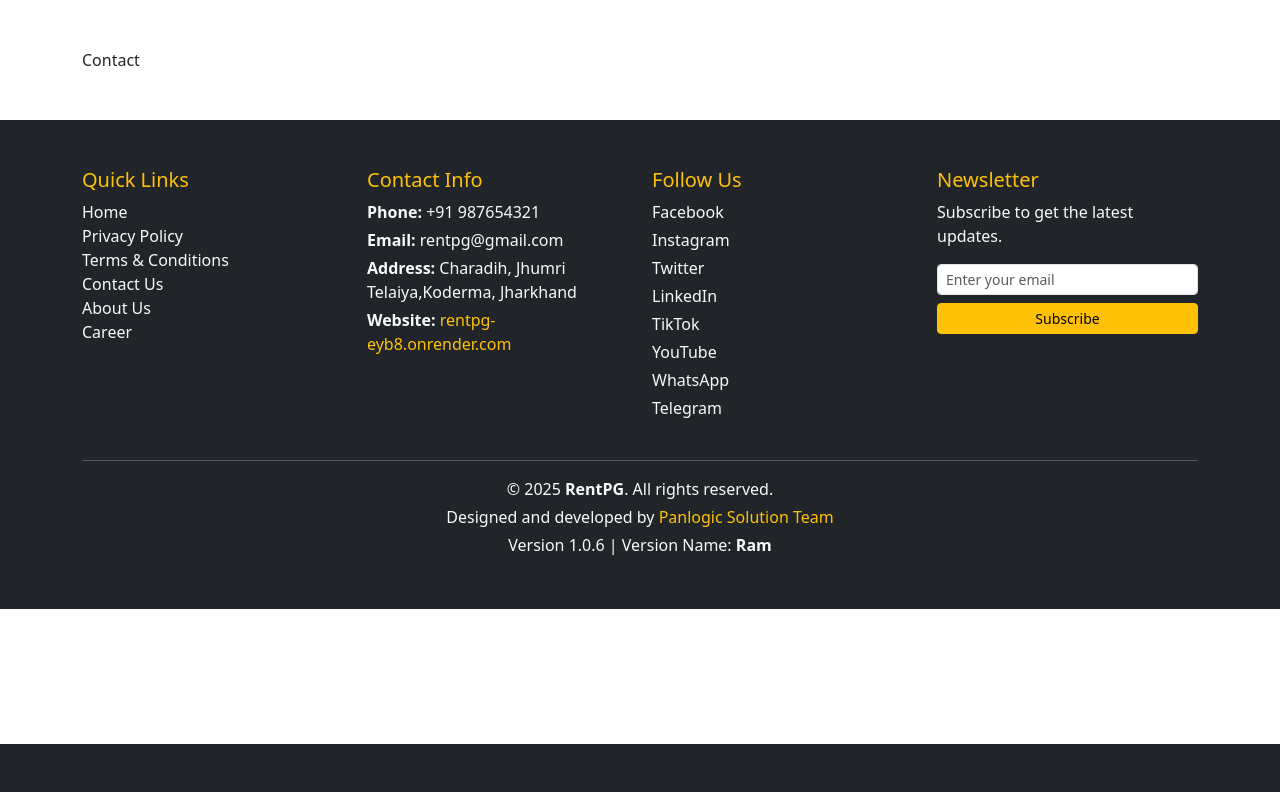
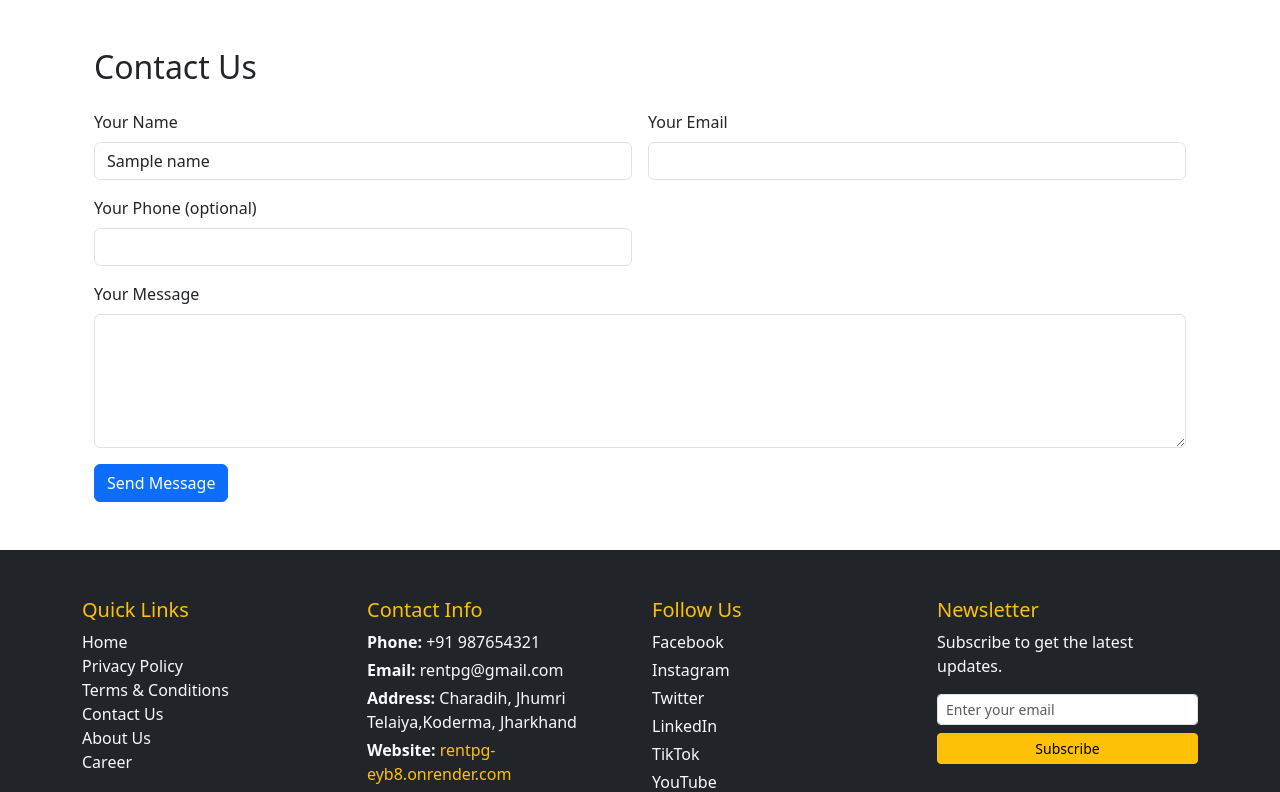
Before and after one commit to MeLiveAkshay/backend___rentpg__api, a Django app: template templates/contact.html in a window 1280 px wide. Shown: the part 56-848 px from the top of the page. Before the commit the page ends 800 px from the top, so only its background shows below. Run offline with Django 5.2, Linux system fonts and the light colour scheme; the template is opened without the code that fills it: most values are stand-ins (such as "Sample title", 1, 10 or a date in 2020).

Commit message:
Add contact form functionality and model for user inquiries

```diff
--- a/templates/contact.html
+++ b/templates/contact.html
@@ -5,8 +5,41 @@
 {% endblock %}
 
 {% block content %}
+<div class="container my-5">
+    <h2 class="mb-4">Contact Us</h2>
 
-<p>Contact</p>
+    {% if success %}
+    <div class="alert alert-success">
+        Thank you <strong>{{ name }}</strong>, we have received your message. We’ll contact you soon!
+    </div>
+    {% endif %}
 
+    <form method="POST" action="{% url 'contact' %}" class="row g-3">
+        {% csrf_token %}
 
+        <div class="col-md-6">
+            <label for="name" class="form-label">Your Name</label>
+            <input type="text" class="form-control" id="name" name="name" value="{{ name|default:'' }}" required>
+        </div>
+
+        <div class="col-md-6">
+            <label for="email" class="form-label">Your Email</label>
+            <input type="email" class="form-control" id="email" name="email" value="{{ email|default:'' }}" required>
+        </div>
+
+        <div class="col-md-6">
+            <label for="phone" class="form-label">Your Phone (optional)</label>
+            <input type="text" class="form-control" id="phone" name="phone" value="{{ phone|default:'' }}">
+        </div>
+
+        <div class="col-12">
+            <label for="message" class="form-label">Your Message</label>
+            <textarea class="form-control" id="message" name="message" rows="5" required>{{ message|default:'' }}</textarea>
+        </div>
+
+        <div class="col-12">
+            <button type="submit" class="btn btn-primary">Send Message</button>
+        </div>
+    </form>
+</div>
 {% endblock %}
```
Also changed, not shown: colleg_project/page/page__web.py (+19 -2 lines), user/admin.py (+18 -5 lines), user/models.py (+10 -0 lines), db.sqlite3, user/migrations/0003_contactdetails.py (added), 1 other file.
